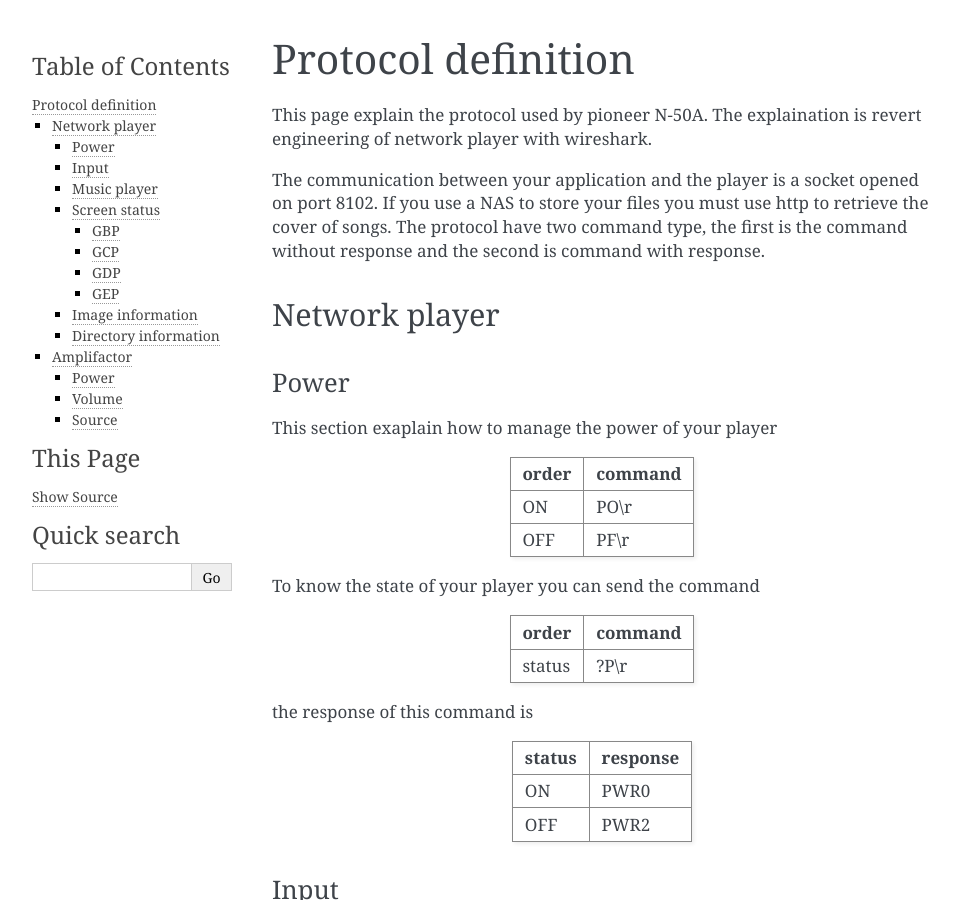
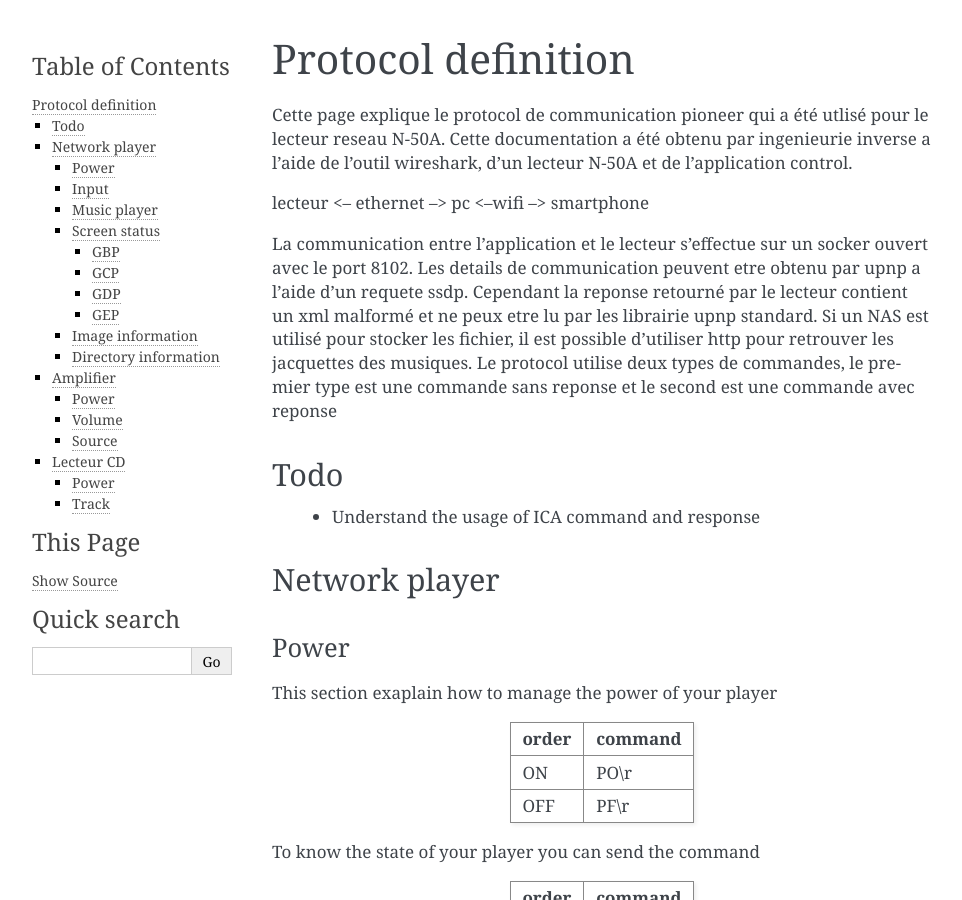
Before and after one commit to yabb85/controlP, a Sphinx documentation site: the page built from docs/source/protocol.rst, in a window 1280 px wide and 900 px high. Shown: the whole window, without its empty margins (148-1110 px from the left). Built offline with Sphinx 7.4.7, drawn with Linux system fonts in a browser that asks for light colours; some of the changed text lies outside the part shown.

Commit message:
update documentation

```diff
--- a/docs/source/protocol.rst
+++ b/docs/source/protocol.rst
@@ -1,13 +1,24 @@
 Protocol definition
 ===================
 
-This page explain the protocol used by pioneer N-50A.
-The explaination is revert engineering of network player with wireshark.
 
-The communication between your application and the player is a socket opened on port 8102.
-If you use a NAS to store your files you must use http to retrieve the cover of songs.
-The protocol have two command type, the first is the command without response and the second is command with response.
+Cette page explique le protocol de communication pioneer qui a été utlisé pour le lecteur reseau N-50A.
+Cette documentation a été obtenu par ingenieurie inverse a l'aide de l'outil wireshark, d'un lecteur N-50A et de l'application control.
 
+lecteur <-- ethernet --> pc <--wifi --> smartphone
+
+La communication entre l'application et le lecteur s'effectue sur un socker ouvert avec le port 8102.
+Les details de communication peuvent etre obtenu par upnp a l'aide d'un requete ssdp.
+Cependant la reponse retourné par le lecteur contient un xml malformé et ne peux etre lu par les librairie upnp standard.
+Si un NAS est utilisé pour stocker les fichier, il est possible d'utiliser http pour retrouver les jacquettes des musiques.
+Le protocol utilise deux types de commandes, le premier type est une commande sans reponse et le second est une commande avec reponse
+
+
+
+Todo
+----
+
+    - Understand the usage of ICA command and response
 
 Network player
 --------------
@@ -295,6 +309,7 @@ Example::
 | ccccc | total number of lines   |
 +-------+-------------------------+
 
+
 GEP
 ***
 
@@ -323,6 +338,7 @@ Example::
 Image information
 ~~~~~~~~~~~~~~~~~
 
+Cette commande permet de connaite l'image affiché sur l'ecran du lecteur
 
 +---------------+---------+
 | order         | command |
@@ -401,8 +417,8 @@ Each field ahve following description
 
 
 
-Amplifactor
------------
+Amplifier
+---------
 
 
 Power
@@ -438,3 +454,36 @@ Source
 +========+=================+
 | change | 0A555FFFFROI\\r |
 +--------+-----------------+
+
+
+Lecteur CD
+----------
+
+Power
+~~~~~
+
+Like amplifier the cd player have only one command to start and stop without status of power.
+
++------------+--------------+
+| order      | command      |
++============+==============+
+| Start/Stop | 0A21CFFFFROI |
++------------+--------------+
+
+
+Track
+~~~~~
+
++-----------+--------------+
+| order     | command      |
++===========+==============+
+| precedent | 0A211FFFFROI |
++-----------+--------------+
+| lecture   | 0A217FFFFROI |
++-----------+--------------+
+| suivant   | 0A210FFFFROI |
++-----------+--------------+
+| stop      | 0A216FFFFROI |
++-----------+--------------+
+| pause     | 0A218FFFFROI |
++-----------+--------------+
--- a/pyproject.toml
+++ b/pyproject.toml
@@ -26,3 +26,6 @@ build = [
     "cython>=3.0.11",
     "buildozer>=1.5.0",
 ]
+doc = [
+    "sphinx>=8.0.2",
+]
```
Also changed, not shown: other parts of docs/source/protocol.rst (+27 -24 lines), docs/source/index.rst (+16 -0 lines).
